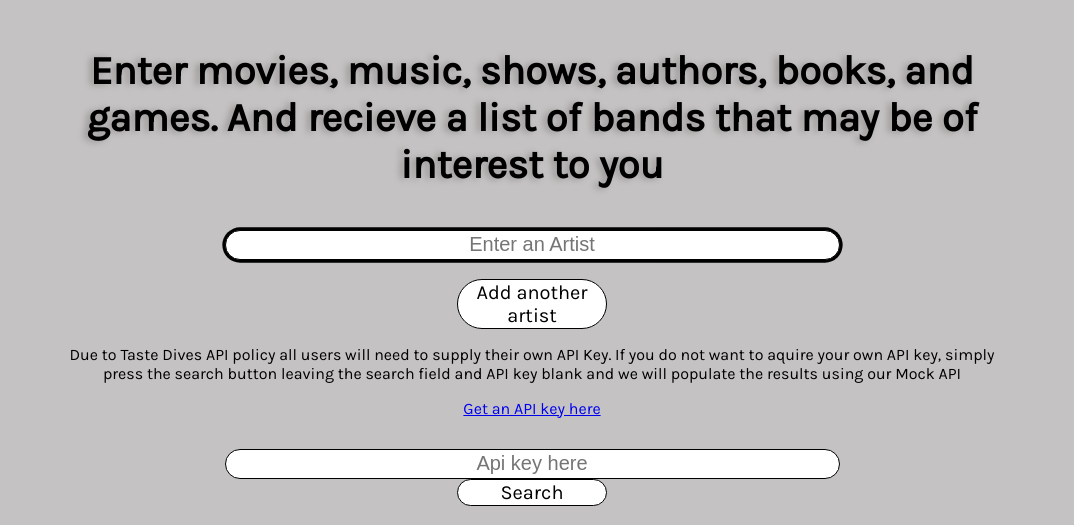
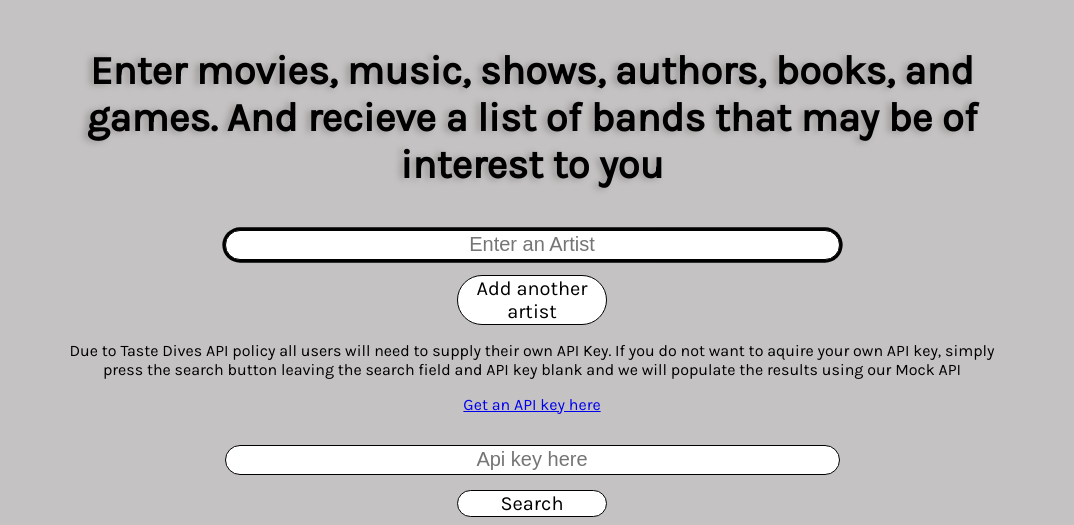
Before and after one commit to sretundijr/first-capstone, a plain HTML site: page index.html in a window 1280 px wide. Shown: the top 525 px of the page, without its empty margins (108-1182 px from the left). Drawn offline with nearby package versions, Linux system fonts and the light colour scheme.

Commit message:
more styling changes to solve bug

```diff
--- a/index.html
+++ b/index.html
@@ -29,10 +29,9 @@
                 </h1>
                 <form action="#" class="js-search-form search-form">
                     <label for="query"></label>
-                    <div class="js-add-input">
+                    <div class="js-add-input form-div">
                         <input class="search-artist-text js-query" name="artists[]" type="text" placeholder="Enter an Artist" autofocus>
                     </div>
-                    <br>
                     <button type="button" class="find-artist-btn js-add-artist add-artist-btn">Add another artist</button>
                     <p>
                         Due to Taste Dives API policy all users will need to supply their own API Key. If you do not want to aquire your own API
@@ -42,9 +41,12 @@
                     <a href="https://tastedive.com/account/signin?next=%2Faccount%2Fapi_access" target="_blank">
                         <p>Get an API key here</p>
                     </a>
-                    <input class="search-artist-text js-api-key" type="text" placeholder="Api key here">
-                    <br>
-                    <button class="find-artist-btn" type="submit">Search</button>
+                    <div class="form-div">
+                        <input class="search-artist-text js-api-key" type="text" placeholder="Api key here">
+                    </div>
+                    <div>
+                        <button class="find-artist-btn" type="submit">Search</button>
+                    </div>
                 </form>
             </div>
         </div>
--- a/styles/main.css
+++ b/styles/main.css
@@ -93,6 +93,6 @@ body{
     margin-top: 15px;
 }
 
-/*.add-artist-btn{
-    margin-top: -10px;
-}*/
+.form-div{
+    margin-bottom: 15px;
+}
```
